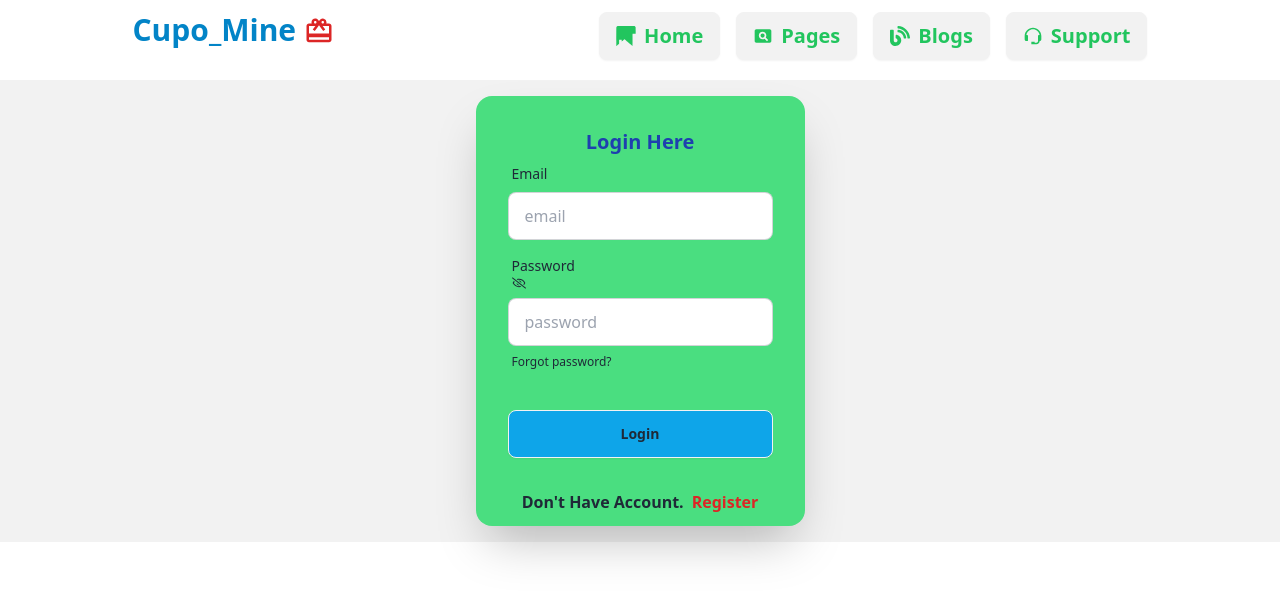
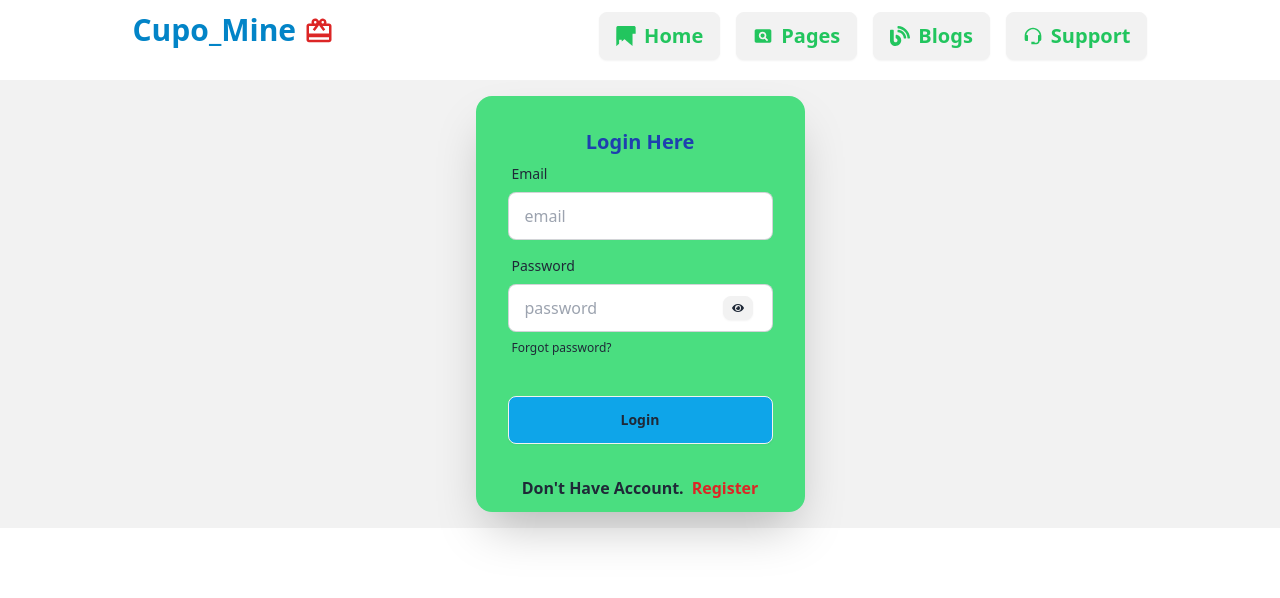
Before and after one commit to Rz32126/Cupo-Mine, a React (Vite) app: page /auth/login in a window 1280 px wide. Shown: the top 598 px of the page. Built offline with nearby package versions, Linux system fonts and the light colour scheme; no server answers.

Commit message:
added the login icon issues

```diff
--- a/src/components/Login.jsx
+++ b/src/components/Login.jsx
@@ -1,11 +1,12 @@
 import { useContext, useState } from "react";
 import { Link, useLocation, useNavigate } from "react-router-dom";
 import { AuthContext } from "../provider/AuthProvider";
-import { FaRegEyeSlash } from "react-icons/fa";
+import { FaEye, FaRegEyeSlash } from "react-icons/fa";
 
 
 const Login = () => {
     const { userLogin, setUser } = useContext(AuthContext)
+    const [showPassword, setShowPassword] = useState(false);
     const[error,setError] = useState({});
     const location = useLocation();
     const navigate = useNavigate();
@@ -40,11 +41,18 @@ const Login = () => {
           </label>
           <input name="email" type="email" placeholder="email" className="input input-bordered" required />
         </div>
-        <div className="form-control">
+        <div className="form-control relative">
           <label className="label">
-            <span className="label-text">Password<FaRegEyeSlash /></span>
+            <span className="label-text">Password</span>
           </label>
-          <input name="password" type="password" placeholder="password" className="input input-bordered" required />
+          <input name="password"
+           type={showPassword ? 'text' : 'password'}
+            placeholder="password" className="input input-bordered" required />
+          <button onClick={() => setShowPassword(!showPassword)} className="btn btn-xs absolute right-5 top-12">
+          {
+            showPassword ? <FaRegEyeSlash /> : <FaEye></FaEye>
+          }
+          </button>
           {
             error.login && <label className="label text-red-600">
             {error.login}
```
